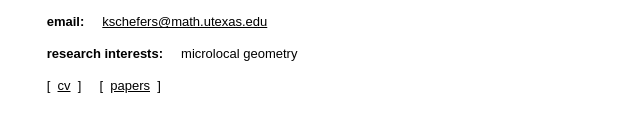
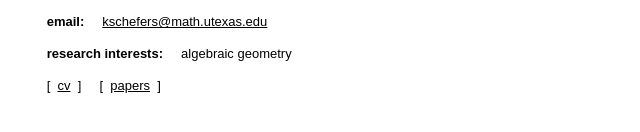
Before and after one commit to kdschefers/kdschefers.github.io, a plain HTML site: page index.html in a window 1280 px wide. Shown: the part 436-568 px from the top of the page, 0-640 px from the left. Drawn offline with Linux system fonts and the light colour scheme.

Commit message:
Update index.html

```diff
--- a/index.html
+++ b/index.html
@@ -93,7 +93,7 @@
        &nbsp; &nbsp; &nbsp;
        <b>research interests:</b>
        &nbsp; &nbsp;
-       microlocal geometry
+       algebraic geometry
        &nbsp; &nbsp; &nbsp; &nbsp;
       </td>
      </tr>
```
